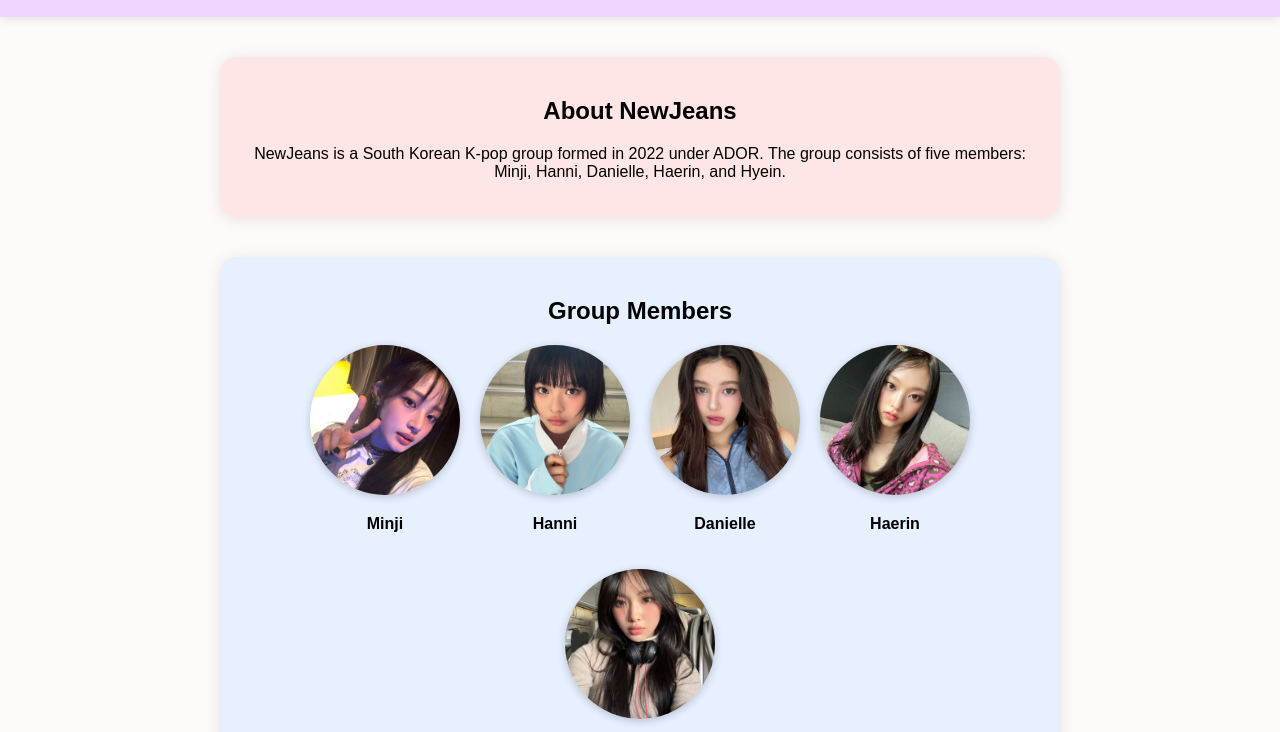
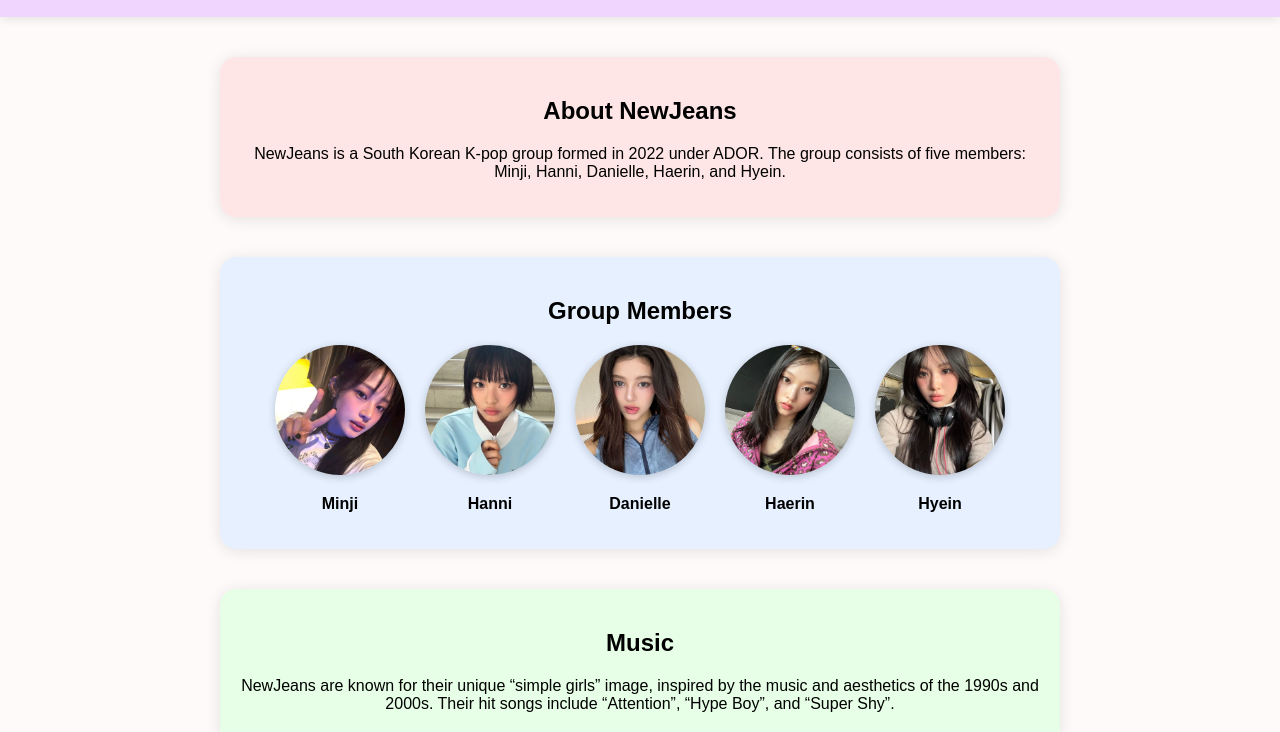
Before and after one commit to deltaikz/coursera-test, a plain HTML site: page index.html in a window 1280 px wide. Shown: the part 68-800 px from the top of the page. Drawn offline with Linux system fonts and the light colour scheme; files that its build step writes are made by us from their sources.

Commit message:
Decrease member width and height to 130px
Reduced dimensions of member elements and images.

```diff
--- a/css/style.css
+++ b/css/style.css
@@ -56,13 +56,13 @@ section {
 }
 
 .member {
-  width: 150px;
+  width: 130px; /* уменьшили с 150px */
   text-align: center;
 }
 
 .member img {
-  width: 150px;
-  height: 150px;
+  width: 130px; /* уменьшили */
+  height: 130px;
   object-fit: cover;
   border-radius: 50%;
   box-shadow: 0 2px 8px rgba(0,0,0,0.2);
```
